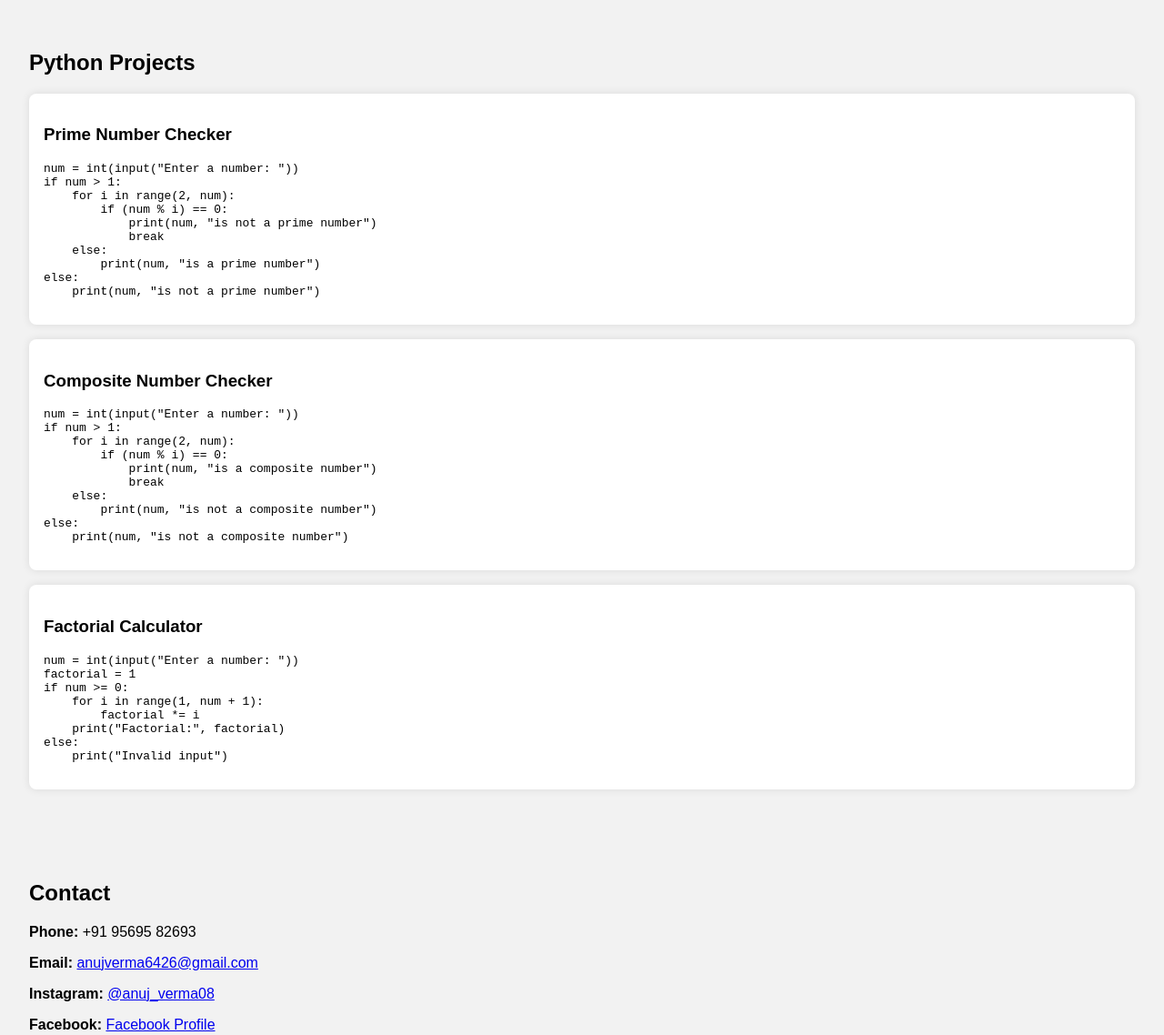
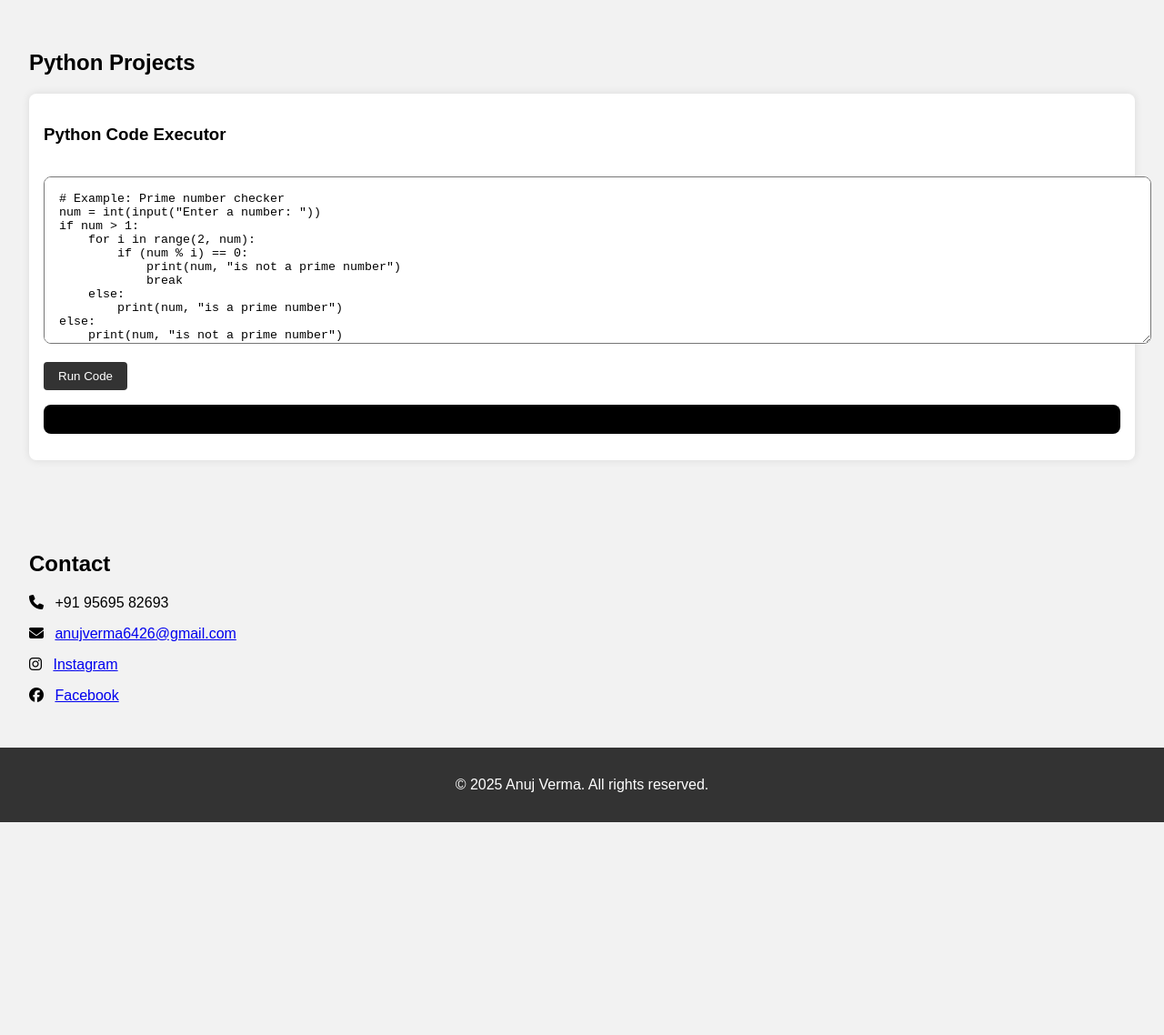
Before and after one commit to anujverma-oss/Anuj-Verma, a plain HTML site: page index.html in a window 1280 px wide. Shown: the part 472-1610 px from the top of the page at 91% size. After the commit the page ends 1376 px from the top, so only its background shows below. Drawn offline with Linux system fonts and the light colour scheme.

Commit message:
Update index.html

```diff
--- a/index.html
+++ b/index.html
@@ -1,9 +1,9 @@
-<!DOCTYPE html>
-<html lang="en">
+<!DOCTYPE html><html lang="en">
 <head>
   <meta charset="UTF-8" />
   <meta name="viewport" content="width=device-width, initial-scale=1.0" />
   <title>Anuj Verma | Portfolio</title>
+  <link rel="stylesheet" href="https://cdnjs.cloudflare.com/ajax/libs/font-awesome/6.5.0/css/all.min.css" />
   <style>
     body {
       font-family: Arial, sans-serif;
@@ -47,6 +47,33 @@
       border-radius: 4px;
       text-decoration: none;
     }
+    textarea {
+      width: 100%;
+      font-family: monospace;
+      padding: 1rem;
+      margin-top: 1rem;
+      border-radius: 8px;
+    }
+    button {
+      margin-top: 1rem;
+      padding: 0.5rem 1rem;
+      background: #333;
+      color: #fff;
+      border: none;
+      border-radius: 4px;
+      cursor: pointer;
+    }
+    #output {
+      background: #000;
+      color: #0f0;
+      padding: 1rem;
+      border-radius: 8px;
+      margin-top: 1rem;
+      white-space: pre-wrap;
+    }
+    .contact-icons i {
+      margin-right: 8px;
+    }
   </style>
 </head>
 <body>
@@ -55,22 +82,20 @@
     <nav>
       <a href="#about">About</a>
       <a href="#projects">Projects</a>
+      <a href="#compiler">Try Code</a>
       <a href="#contact">Contact</a>
     </nav>
-  </header>
-
-  <section class="container" id="about">
+  </header>  <section class="container" id="about">
     <h2>About Me</h2>
     <img src="https://i.ibb.co/6ckmpMYT/Beauty-Plus-20240708120505531-save.jpg" alt="Anuj Verma" class="profile-pic">
     <p>Hello! I'm Anuj Verma. I know Python and currently I'm preparing for CA (Chartered Accountancy). I love solving problems with code and exploring finance.</p>
-  </section>
-
-  <section class="container" id="projects">
+  </section>  <section class="container" id="projects">
     <h2>Python Projects</h2>
-
     <div class="project">
-      <h3>Prime Number Checker</h3>
-      <pre><code>num = int(input("Enter a number: "))
+      <h3>Python Code Executor</h3>
+      <textarea id="yourcode" rows="10">
+# Example: Prime number checker
+num = int(input("Enter a number: "))
 if num > 1:
     for i in range(2, num):
         if (num % i) == 0:
@@ -79,46 +104,34 @@ if num > 1:
     else:
         print(num, "is a prime number")
 else:
-    print(num, "is not a prime number")</code></pre>
+    print(num, "is not a prime number")
+      </textarea>
+      <button onclick="runCode()">Run Code</button>
+      <pre id="output"></pre>
     </div>
-
-    <div class="project">
-      <h3>Composite Number Checker</h3>
-      <pre><code>num = int(input("Enter a number: "))
-if num > 1:
-    for i in range(2, num):
-        if (num % i) == 0:
-            print(num, "is a composite number")
-            break
-    else:
-        print(num, "is not a composite number")
-else:
-    print(num, "is not a composite number")</code></pre>
-    </div>
-
-    <div class="project">
-      <h3>Factorial Calculator</h3>
-      <pre><code>num = int(input("Enter a number: "))
-factorial = 1
-if num >= 0:
-    for i in range(1, num + 1):
-        factorial *= i
-    print("Factorial:", factorial)
-else:
-    print("Invalid input")</code></pre>
-    </div>
-  </section>
-
-  <section class="container" id="contact">
+  </section>  <section class="container" id="contact">
     <h2>Contact</h2>
-    <p><strong>Phone:</strong> +91 95695 82693</p>
-    <p><strong>Email:</strong> <a href="mailto:anujverma6426@gmail.com">anujverma6426@gmail.com</a></p>
-    <p><strong>Instagram:</strong> <a href="https://www.instagram.com/anuj_verma08" target="_blank">@anuj_verma08</a></p>
-    <p><strong>Facebook:</strong> <a href="https://www.facebook.com/share/18a26b3SnZ/" target="_blank">Facebook Profile</a></p>
-  </section>
-
-  <footer>
+    <p class="contact-icons"><i class="fas fa-phone"></i> +91 95695 82693</p>
+    <p class="contact-icons"><i class="fas fa-envelope"></i> <a href="mailto:anujverma6426@gmail.com">anujverma6426@gmail.com</a></p>
+    <p class="contact-icons"><i class="fab fa-instagram"></i> <a href="https://www.instagram.com/anuj_verma08?igsh=djdjZW5rZ2x4bGx0" target="_blank">Instagram</a></p>
+    <p class="contact-icons"><i class="fab fa-facebook"></i> <a href="https://www.facebook.com/share/15zv7H6mNS/" target="_blank">Facebook</a></p>
+  </section>  <footer>
     <p>&copy; 2025 Anuj Verma. All rights reserved.</p>
-  </footer>
-</body>
+  </footer>  <!-- Skulpt -->  <script src="https://cdn.jsdelivr.net/npm/skulpt@1.2.0/skulpt.min.js"></script>  <script src="https://cdn.jsdelivr.net/npm/skulpt@1.2.0/skulpt-stdlib.js"></script>  <script>
+    function outf(text) {
+      document.getElementById("output").innerHTML += text;
+    }
+    function runCode() {
+      document.getElementById("output").innerHTML = "";
+      Sk.configure({ output: outf, read: builtinRead });
+      Sk.misceval.asyncToPromise(() => Sk.importMainWithBody("<stdin>", false, document.getElementById("yourcode").value)).catch(function(err) {
+        document.getElementById("output").innerHTML = err.toString();
+      });
+    }
+    function builtinRead(x) {
+      if (Sk.builtinFiles === undefined || Sk.builtinFiles["files"][x] === undefined)
+        throw "File not found: '" + x + "'";
+      return Sk.builtinFiles["files"][x];
+    }
+  </script></body>
 </html>
```
